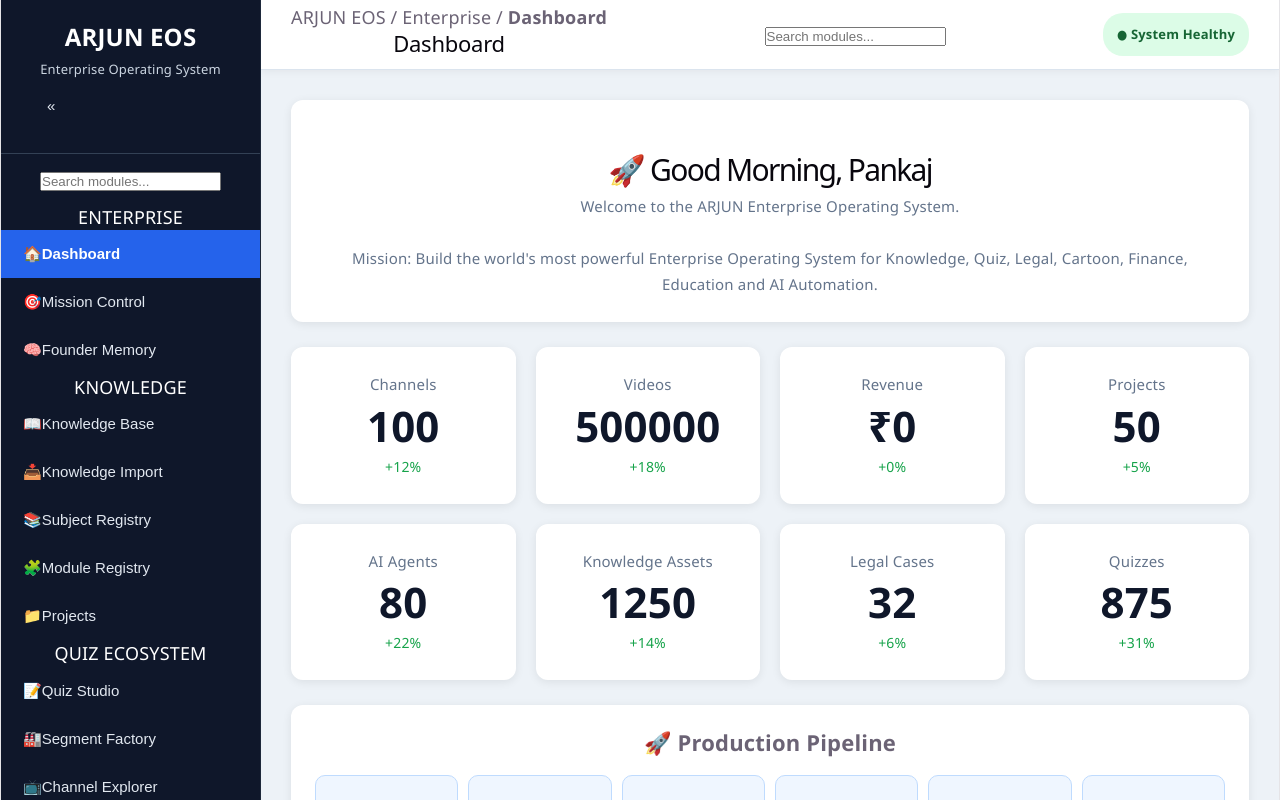
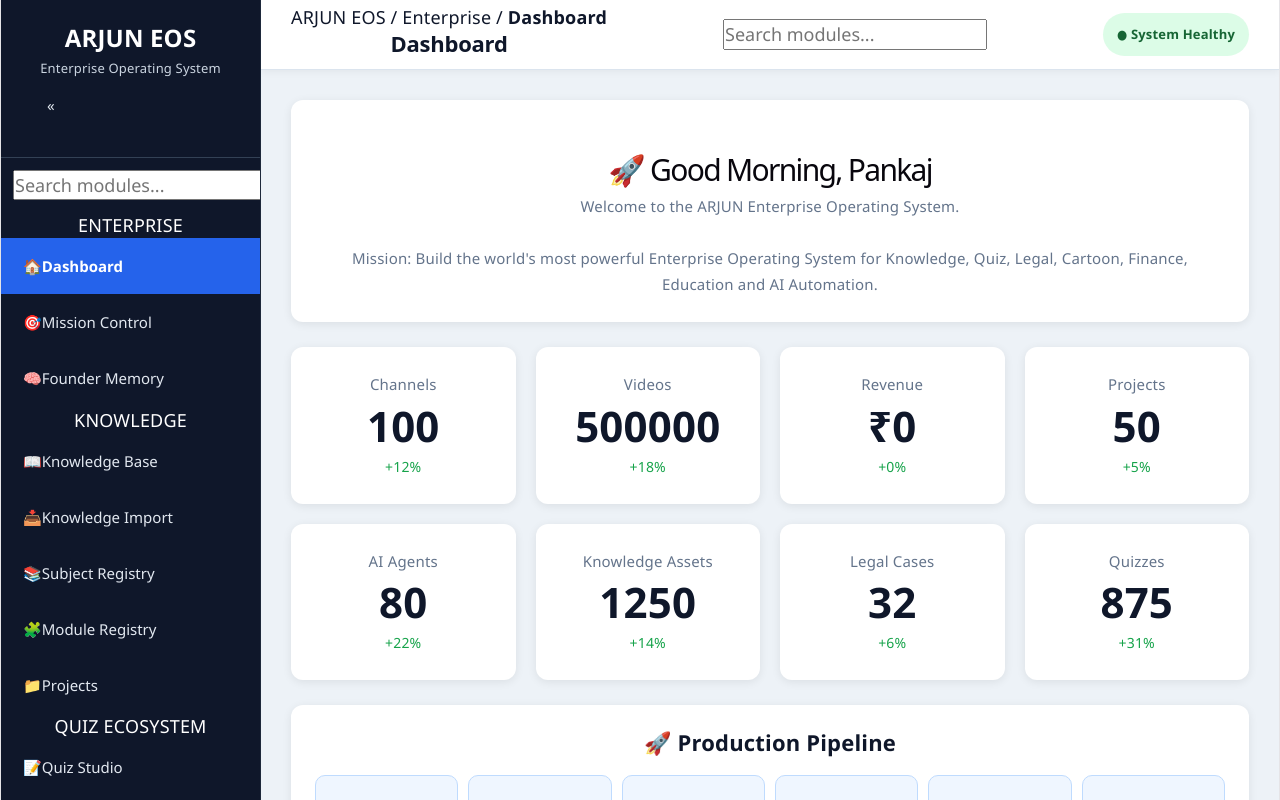
Before and after one commit to pankajnandlalsharma-afk/arjun-eos, a React (Vite) app: page / in a window 1280 px wide. Built offline with nearby package versions, Linux system fonts and the light colour scheme.

Commit message:
feat(layout): finalize enterprise layout stylesheet

```diff
--- a/src/layouts/layout.css
+++ b/src/layouts/layout.css
@@ -1,12 +1,40 @@
 /*========================================================
 ARJUN EOS
 File : src/layouts/layout.css
+Status : PRODUCTION
 ========================================================*/
 
-*{
+*,
+*::before,
+*::after{
     margin:0;
     padding:0;
     box-sizing:border-box;
+}
+
+:root{
+
+    --sidebar-width:260px;
+
+    --color-sidebar:#0f172a;
+    --color-sidebar-border:#1e293b;
+    --color-sidebar-divider:#334155;
+
+    --color-primary:#2563eb;
+    --color-primary-hover:#1d4ed8;
+
+    --color-background:#edf2f7;
+    --color-surface:#ffffff;
+
+    --color-text:#0f172a;
+    --color-text-secondary:#64748b;
+
+    --color-success-bg:#dcfce7;
+    --color-success-text:#166534;
+
+    --shadow-topbar:0 2px 8px rgba(0,0,0,.05);
+
+    --transition-fast:.20s ease;
 }
 
 html,
@@ -15,110 +43,191 @@ body,
     width:100%;
     height:100%;
     overflow:hidden;
-    font-family:"Segoe UI",Tahoma,Geneva,Verdana,sans-serif;
-    background:#edf2f7;
+    background:var(--color-background);
+    font-family:
+        "Segoe UI",
+        Tahoma,
+        Geneva,
+        Verdana,
+        sans-serif;
+    color:var(--color-text);
+}
+
+body{
+    -webkit-font-smoothing:antialiased;
+    -moz-osx-font-smoothing:grayscale;
+}
+
+button,
+input,
+select,
+textarea{
+    font:inherit;
 }
 
 .enterprise-layout{
     display:flex;
     width:100%;
     height:100vh;
+    overflow:hidden;
+    background:var(--color-background);
 }
 
-/* =========================================
-   SIDEBAR
-========================================= */
+/*========================================================
+SIDEBAR
+========================================================*/
 
 .sidebar{
-    width:260px;
-    background:#0f172a;
-    color:white;
+    width:var(--sidebar-width);
+    min-width:var(--sidebar-width);
+    max-width:var(--sidebar-width);
+
     display:flex;
     flex-direction:column;
-    border-right:1px solid #1e293b;
+
+    background:var(--color-sidebar);
+    color:#ffffff;
+
+    border-right:1px solid var(--color-sidebar-border);
+
+    overflow:hidden;
 }
 
 .sidebar-header{
     padding:24px;
-    border-bottom:1px solid #334155;
+    border-bottom:1px solid var(--color-sidebar-divider);
 }
 
 .sidebar-title{
     font-size:24px;
     font-weight:700;
+    line-height:1.2;
 }
 
 .sidebar-subtitle{
     margin-top:6px;
     font-size:13px;
     color:#cbd5e1;
+    line-height:1.4;
 }
 
 .sidebar-menu{
     flex:1;
     overflow-y:auto;
-    padding-top:15px;
+    overflow-x:hidden;
+    padding-top:14px;
+}
+
+.sidebar-menu::-webkit-scrollbar{
+    width:8px;
+}
+
+.sidebar-menu::-webkit-scrollbar-thumb{
+    background:#334155;
+    border-radius:10px;
 }
 
 .sidebar button{
+    display:block;
     width:100%;
-    background:none;
+
     border:none;
+    outline:none;
+
+    background:transparent;
+
+    padding:15px 22px;
+
+    text-align:left;
+
     color:#e2e8f0;
-    padding:15px 22px;
-    text-align:left;
+
     font-size:15px;
+    font-weight:500;
+
     cursor:pointer;
-    transition:.25s;
+
+    transition:
+        background var(--transition-fast),
+        color var(--transition-fast);
 }
 
 .sidebar button:hover{
     background:#1e293b;
 }
 
+.sidebar button:focus-visible{
+    background:#1e293b;
+}
+
 .sidebar button.active{
-    background:#2563eb;
-    color:white;
+    background:var(--color-primary);
+    color:#ffffff;
     font-weight:600;
 }
 
 .sidebar-footer{
-    border-top:1px solid #334155;
+    border-top:1px solid var(--color-sidebar-divider);
     padding:18px;
     font-size:13px;
     color:#94a3b8;
 }
 
-/* =========================================
-   MAIN AREA
-========================================= */
+/*========================================================
+MAIN CONTENT
+========================================================*/
 
 .main-content{
     flex:1;
+    min-width:0;
+
     display:flex;
     flex-direction:column;
+
     overflow:hidden;
+
+    background:var(--color-background);
 }
+
+/*========================================================
+TOP BAR
+========================================================*/
 
 .topbar{
     height:70px;
-    background:white;
+    min-height:70px;
+
+    display:flex;
+    align-items:center;
+    justify-content:space-between;
+
+    padding:0 30px;
+
+    background:var(--color-surface);
+
     border-bottom:1px solid #dbe4ee;
+
+    box-shadow:var(--shadow-topbar);
+
+    z-index:5;
+}
+
+.topbar-left{
     display:flex;
-    justify-content:space-between;
-    align-items:center;
-    padding:0 30px;
-    box-shadow:0 2px 8px rgba(0,0,0,.05);
+    flex-direction:column;
+    justify-content:center;
 }
 
 .topbar-left h2{
     font-size:22px;
+    font-weight:700;
+    color:var(--color-text);
 }
 
 .topbar-left p{
-    color:#64748b;
+    margin-top:3px;
     font-size:13px;
-    margin-top:3px;
+    color:var(--color-text-secondary);
 }
 
 .topbar-right{
@@ -128,16 +237,52 @@ body,
 }
 
 .status{
+    display:inline-flex;
+    align-items:center;
+    justify-content:center;
+
     padding:8px 14px;
-    border-radius:20px;
-    background:#dcfce7;
-    color:#166534;
+
+    border-radius:999px;
+
+    background:var(--color-success-bg);
+    color:var(--color-success-text);
+
     font-size:13px;
     font-weight:600;
+
+    white-space:nowrap;
 }
+
+/*========================================================
+WORKSPACE
+========================================================*/
 
 .workspace{
     flex:1;
+    min-height:0;
+
     overflow:auto;
+
     padding:30px;
+
+    background:var(--color-background);
 }
+
+.workspace::-webkit-scrollbar{
+    width:10px;
+    height:10px;
+}
+
+.workspace::-webkit-scrollbar-thumb{
+    background:#cbd5e1;
+    border-radius:999px;
+}
+
+.workspace::-webkit-scrollbar-thumb:hover{
+    background:#94a3b8;
+}
+
+.workspace::-webkit-scrollbar-track{
+    background:transparent;
+}
```
